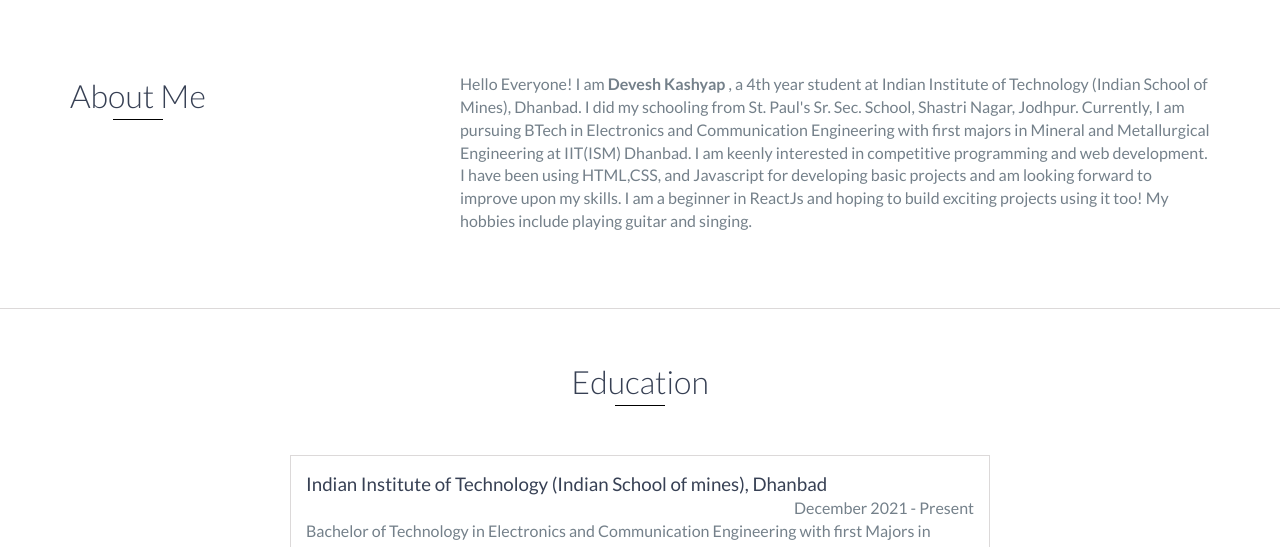
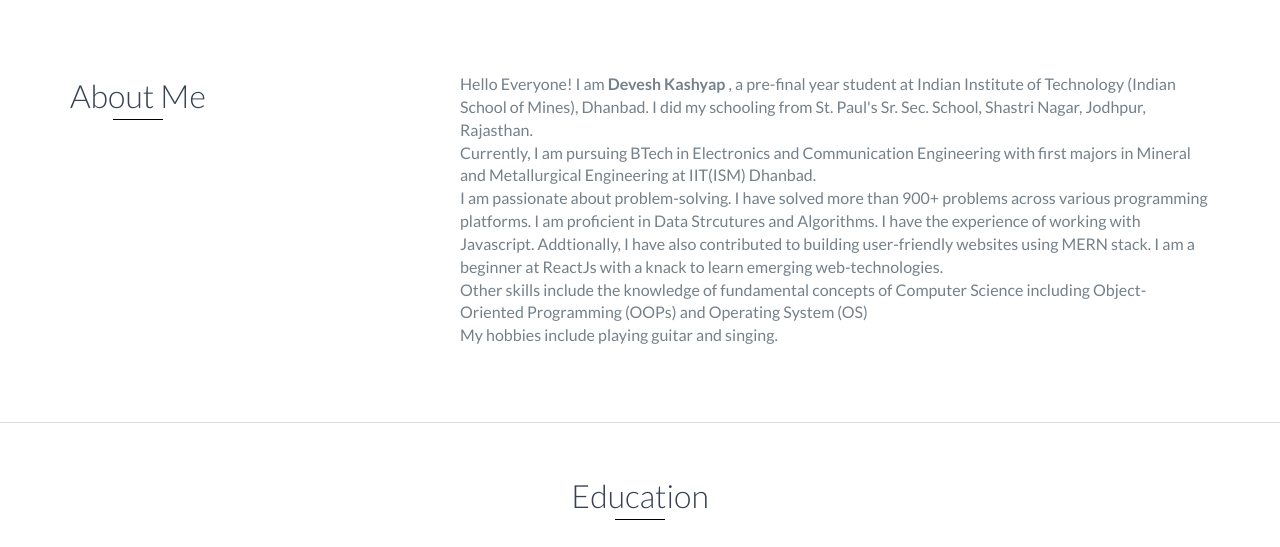
Before and after one commit to deveshk27/portfolio-website, a website: page index.html in a window 1280 px wide. Shown: the part 802-1349 px from the top of the page. Drawn offline with nearby package versions, Linux system fonts and the light colour scheme.

Commit message:
Changed info

```diff
--- a/index.html
+++ b/index.html
@@ -68,15 +68,22 @@
                 </div>
                 <div class="col-md-8">
                     <p>
-                        Hello Everyone! I am <b>Devesh Kashyap</b> , a 4th year student at Indian Institute of
+                        Hello Everyone! I am <b>Devesh Kashyap</b> , a pre-final year student at Indian Institute of
                         Technology (Indian School of Mines), Dhanbad. I did my schooling from St. Paul's Sr. Sec.
-                        School, Shastri Nagar, Jodhpur. Currently, I am pursuing BTech in Electronics and Communication
+                        School, Shastri Nagar, Jodhpur, Rajasthan.</p>
+                    <p> Currently, I am pursuing BTech in Electronics and Communication
                         Engineering with first majors in Mineral and Metallurgical Engineering at IIT(ISM) Dhanbad.
-                        I am keenly interested in competitive programming and web development. I have been using
-                        HTML,CSS, and Javascript for developing basic projects and am
-                        looking forward to improve upon my skills. I am a beginner in ReactJs and hoping to
-                        build exciting projects using it too! My hobbies include playing guitar and singing.
                     </p>
+                    <p>I am passionate about problem-solving. I have solved more than 900+ problems across various
+                        programming platforms. I am proficient in Data Strcutures and Algorithms. I have the experience
+                        of working with
+                        Javascript. Addtionally, I have also contributed to building user-friendly websites using MERN
+                        stack. I am a beginner at ReactJs with a knack to learn emerging web-technologies.
+                        </p>
+                    <p>Other skills include the knowledge of fundamental concepts of Computer Science including Object-Oriented
+                        Programming (OOPs) and Operating System (OS)</p>
+                    <p> My hobbies include playing guitar and singing.</p>
+
                 </div>
             </div>
         </div>
```
